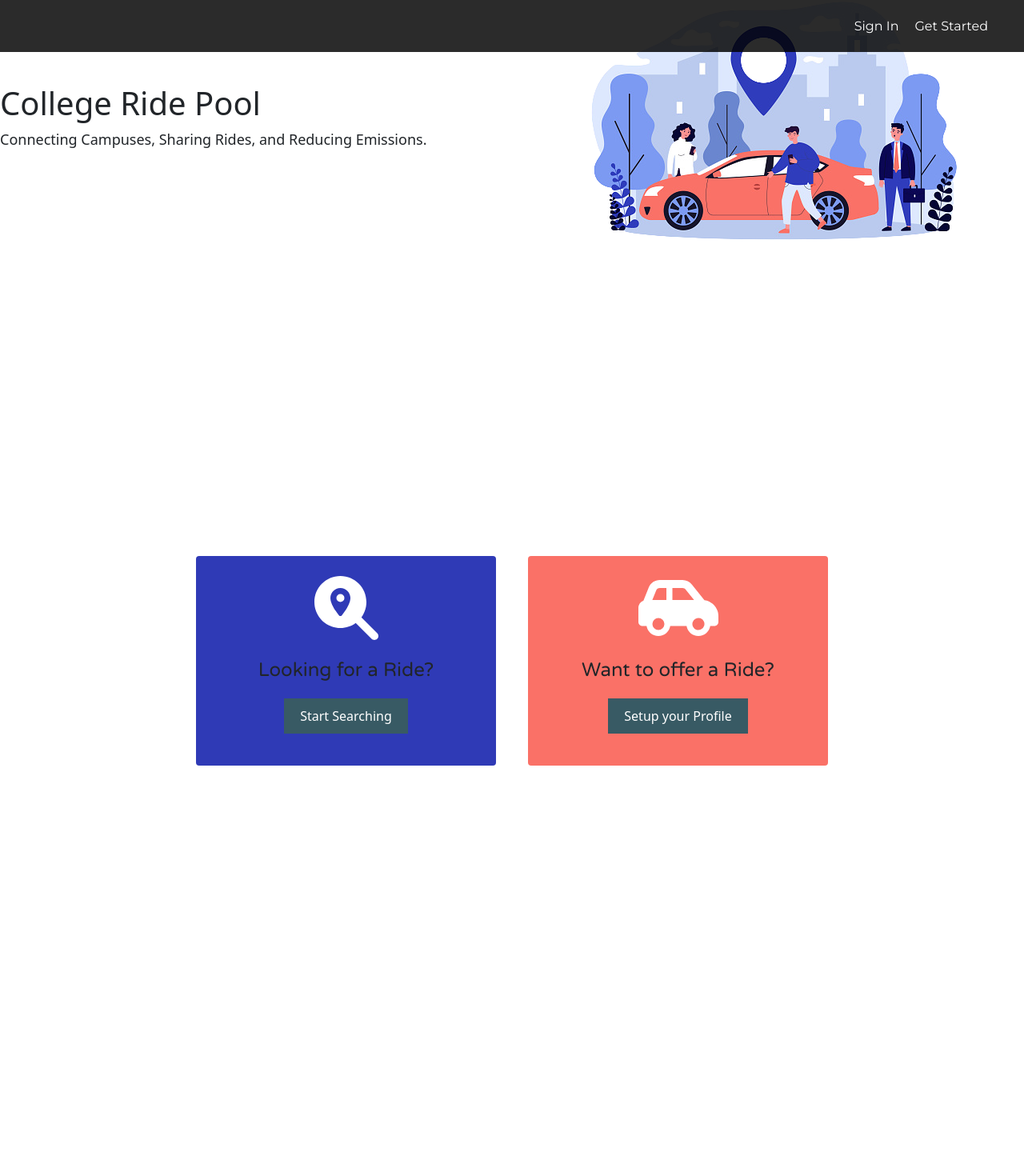
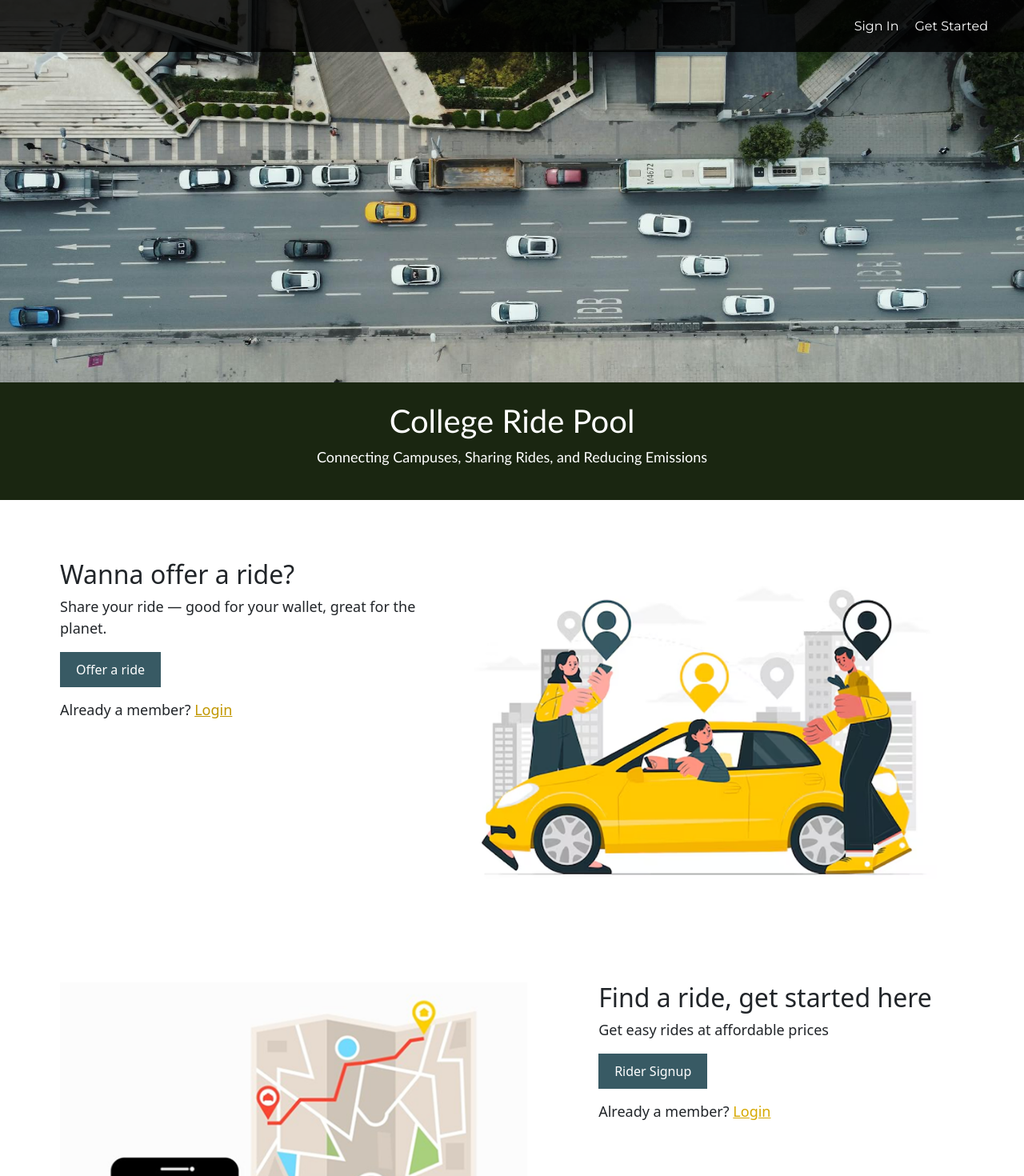
Before and after one commit to harleenkaur1343/MERN-Stack_College-Ride-Pool, a React (Create React App) app in the folder major_project/frontend/: page / in a window 1280 px wide. Shown: the top 1470 px of the page at 80% size. Before the commit the page ends 1027 px from the top, so only its background shows below. Built offline with nearby package versions, Linux system fonts and the light colour scheme; a web font is replaced by a local one.

Commit message:
overriden ui

```diff
--- a/major_project/frontend/src/components/GetStarted.js
+++ b/major_project/frontend/src/components/GetStarted.js
@@ -17,22 +17,67 @@ const getStarted = () => {
     <>
       <div className="getstarted">
         <Container fluid className="header">
-          <Row>
-            <Col
-              md="6"
-              className="header_content d-flex flex-column justify-content-center align-content-center"
-            >
-              <h1>College Ride Pool</h1>
-              <p>Connecting Campuses, Sharing Rides, and Reducing Emissions.</p>
+          <div className="header-image"></div>
+          <div className="header-banner">
+            <h1>College Ride Pool</h1>
+            <p>Connecting Campuses, Sharing Rides, and Reducing Emissions</p>
+          </div>
+        </Container>
+        <br></br>
+        <Container fluid className="signup_ops">
+          <Row className="d-flex flex-column-reverse flex-md-row signupoptions_cont">
+            <Col md="5" className="d-flex flex-column">
+              <h2>Wanna offer a ride?</h2>
+              <p>
+                Share your ride — good for your wallet, great for the planet.
+              </p>
+
+              <Link to="/signup_offerer" className="signup_btns offer_btn">
+                Offer a ride
+              </Link>
+              <p>
+                Already a member?{" "}
+                <span className="text-primary">
+                  <Link to="/login" style={{ color: "#C19700" }}>
+                    Login
+                  </Link>
+                </span>
+              </p>
             </Col>
-            <Col md="6" className="d-flex justify-content-center header-img">
-              <img src={ride} alt="React" className="" />
+            <Col md="7" className="offerer_img_cont">
+              <img src={offerer_sideimg}></img>
+              <br></br>
+              <br></br>
             </Col>
           </Row>
-        </Container>
+          <br></br>
+          <br></br>
+          <br></br>
+          <Row className="d-flex flex-md-row signupoptions_cont">
+            <Col md="7" className="rider_img_cont">
+              <img src={rider_sideimg}></img>
+              <br></br>
+              <br></br>
+            </Col>
+            <Col md="5" className="d-flex flex-column ">
+              <h2>Find a ride, get started here</h2>
+              <p>Get easy rides at affordable prices</p>
 
-        <Container fluid className="signup_ops">
-          <Row className="d-flex justify-content-center align-items-center signup_ops_row">
+              <Link to="/signup" className="signup_btns offer_btn">
+                Rider Signup
+              </Link>
+
+              <p>
+                Already a member?{" "}
+                <span className="text-primary">
+                  <Link to="/login" style={{ color: "#d6a801ff" }}>
+                    Login
+                  </Link>
+                </span>
+              </p>
+            </Col>
+          </Row>
+          {/* <Row className="d-flex justify-content-center align-items-center signup_ops_row">
             <Col
               md="auto"
               className="signup_ride d-flex flex-column justify-content-center align-content-center align-items-center"
@@ -67,7 +112,7 @@ const getStarted = () => {
                 Setup your Profile
               </Link>
             </Col>
-          </Row>
+          </Row> */}
         </Container>
       </div>
     </>
--- a/major_project/frontend/src/components/UserAuth.css
+++ b/major_project/frontend/src/components/UserAuth.css
@@ -1,9 +1,9 @@
 .signup_form_cont {
   padding: 0px;
-  min-height:100vh;
   margin-top: 85px;
   background-image: url("../assets/images/yellow_bg.png");
   background-size: cover;
+  min-height: 100vh;
 }
 .signup_form {
   margin: 70px 25px;
@@ -13,9 +13,8 @@
   border-radius: 8px;
   background-color: #fff;
 }
-.loginform{
-
- width: 450px;
+.loginform {
+  width: 450px;
 }
 .form_group {
   margin-bottom: 20px;
@@ -35,7 +34,7 @@ input[type="number"] {
   width: 80%;
 }
 label {
-  color: #1A2611;
+  color: #1a2611;
   /* color: #d6a801ff; */
   margin: 0;
   font-size: 17px;
@@ -47,16 +46,16 @@ label {
   box-shadow: none;
 }
 .submitBtn {
-  background-color: #385A64;
-  color:#fff;
-  weight:400;
+  background-color: #385a64;
+  color: #fff;
+  weight: 400;
   border: none;
   padding: 12px;
   width: 100%;
 }
 
-@media (max-width:768px){
-  .loginform{
-    width:90%;
+@media (max-width: 768px) {
+  .loginform {
+    width: 90%;
   }
 }
--- a/major_project/frontend/src/index.css
+++ b/major_project/frontend/src/index.css
@@ -6,7 +6,7 @@ body {
   padding: 0px;
   min-height: 100vh;
 }
-#root{
+#root {
   min-height: 100vh;
 }
 
```
